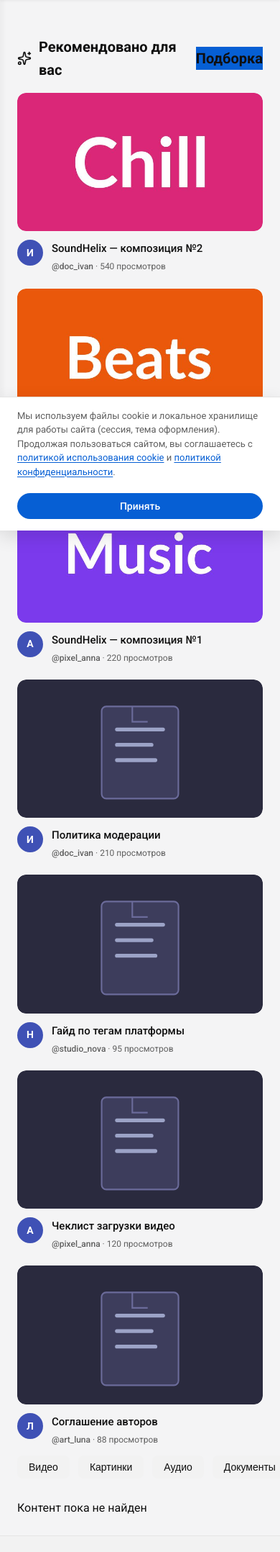
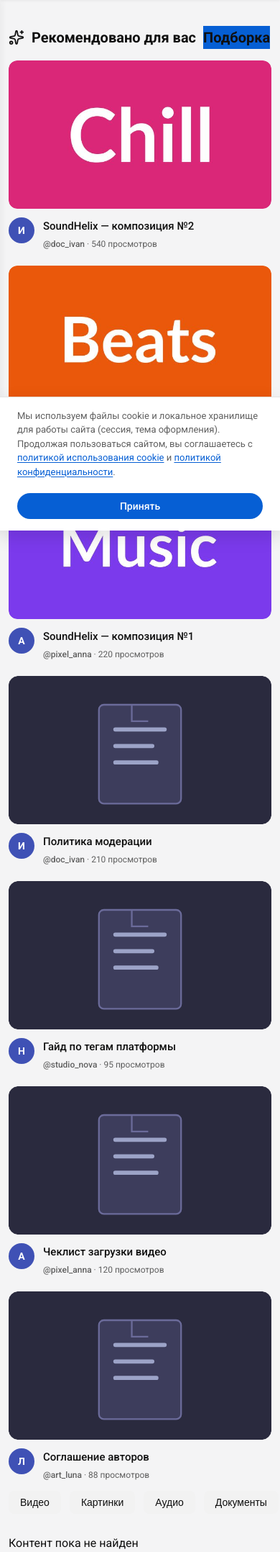
Before and after one commit to laastseen/Something, a FastAPI app: page /?type=video in a window 390 px wide. Shown: the part 107-2263 px from the top of the page at 72% size. Run offline with FastAPI, Linux system fonts and the light colour scheme; data comes from the database, SQL or seed files in the repository; data that the repository does not hold is empty.

Commit message:
Fix mobile video full width and sidebar viewport height
Co-authored-by: Cursor <cursoragent@cursor.com>

```diff
--- a/static/css/feed-vibe.css
+++ b/static/css/feed-vibe.css
@@ -486,7 +486,8 @@
 @media (max-width: 768px) {
     .author-page,
     .feed-page {
-        margin-top: calc(var(--header-h, 56px) + 52px);
+        margin-top: var(--header-h, 56px);
+        padding: 0 12px;
     }
 }
 
--- a/static/css/style.css
+++ b/static/css/style.css
@@ -180,8 +180,10 @@ body {
 .sidebar-backdrop {
     display: none;
     position: fixed;
-    inset: 0;
+    left: 0;
+    right: 0;
     top: var(--header-h, 56px);
+    height: calc(var(--viewport-h, 100dvh) - var(--header-h, 56px));
     background: rgba(0, 0, 0, 0.45);
     z-index: 997;
     border: none;
@@ -197,10 +199,8 @@ body {
     position: fixed;
     top: var(--header-h, 56px);
     left: -240px;
-    bottom: 0;
     width: 240px;
-    height: auto;
-    min-height: calc(100dvh - var(--header-h, 56px));
+    height: calc(var(--viewport-h, 100dvh) - var(--header-h, 56px));
     background: var(--bg-surface, #ffffff);
     z-index: 998;
     transition: left 0.3s ease;
@@ -214,9 +214,9 @@ body {
     -webkit-overflow-scrolling: touch;
 }
 
-@supports not (min-height: 100dvh) {
+@supports not (height: 100dvh) {
     .sidebar-drawer {
-        min-height: calc(100vh - var(--header-h, 56px));
+        height: calc(var(--viewport-h, 100vh) - var(--header-h, 56px));
     }
 }
 
@@ -335,7 +335,7 @@ body {
     display: flex;
     gap: 12px;
     position: sticky;
-    top: 56px;
+    top: var(--header-h, 56px);
     background-color: var(--bg-primary, #f9f9f9);
     z-index: 997;
 }
@@ -394,11 +394,24 @@ body {
 
     body.has-sidebar .container,
     body.has-sidebar #main-container {
-        margin-top: calc(var(--header-h, 56px) + 52px);
+        margin-top: var(--header-h, 56px);
     }
 
     .container {
-        margin-top: calc(var(--header-h, 56px) + 52px);
+        margin-top: var(--header-h, 56px);
+        padding: 12px 12px 24px;
+    }
+
+    .content-grid {
+        grid-template-columns: 1fr;
+        gap: 16px;
+    }
+
+    .content-item,
+    .thumbnail-wrap,
+    .thumbnail {
+        min-width: 0;
+        max-width: 100%;
     }
 }
 
@@ -535,6 +548,7 @@ body {
 }
 
 .media-player img, .media-player video {
+    width: 100%;
     max-width: 100%;
     max-height: 100%;
     object-fit: contain;
--- a/static/js/theme.js
+++ b/static/js/theme.js
@@ -21,6 +21,15 @@ function setTheme(theme) {
     document.documentElement.setAttribute('data-theme', theme);
     localStorage.setItem('something-theme', theme);
     updateThemeToggleIcon();
+}
+
+function updateLayoutVars() {
+    const header = document.querySelector('.header');
+    const vh = window.visualViewport?.height ?? window.innerHeight;
+    if (header) {
+        document.documentElement.style.setProperty('--header-h', `${header.offsetHeight}px`);
+    }
+    document.documentElement.style.setProperty('--viewport-h', `${vh}px`);
 }
 
 document.addEventListener('DOMContentLoaded', () => {
@@ -54,6 +63,12 @@ document.addEventListener('DOMContentLoaded', () => {
     if (sidebarBackdrop) {
         sidebarBackdrop.addEventListener('click', () => setSidebarOpen(false));
     }
+    updateLayoutVars();
+    window.addEventListener('resize', updateLayoutVars);
+    if (window.visualViewport) {
+        window.visualViewport.addEventListener('resize', updateLayoutVars);
+        window.visualViewport.addEventListener('scroll', updateLayoutVars);
+    }
     refreshLucideIcons();
     updateThemeToggleIcon();
 });
--- a/templates/base.html
+++ b/templates/base.html
@@ -2,7 +2,7 @@
 <html lang="ru">
 <head>
     <meta charset="UTF-8">
-    <meta name="viewport" content="width=device-width, initial-scale=1.0">
+    <meta name="viewport" content="width=device-width, initial-scale=1.0, viewport-fit=cover">
     <title>{% block title %}Something{% endblock %}</title>
     <script>
     (function(){var k='something-theme',s=localStorage.getItem(k),d=window.matchMedia('(prefers-color-scheme: dark)').matches;
```
Also changed, not shown: static/css/view.css (+29 -0 lines).
